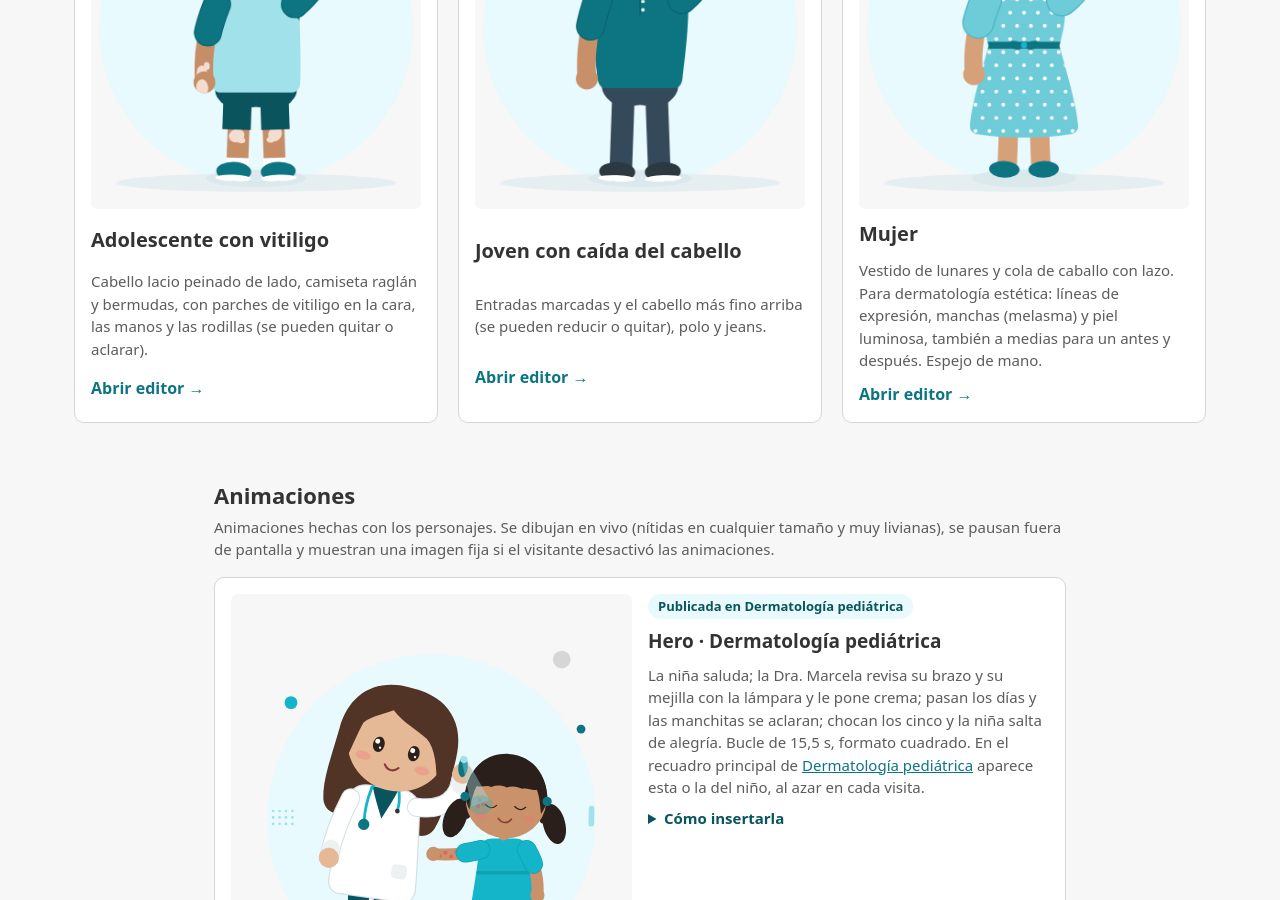
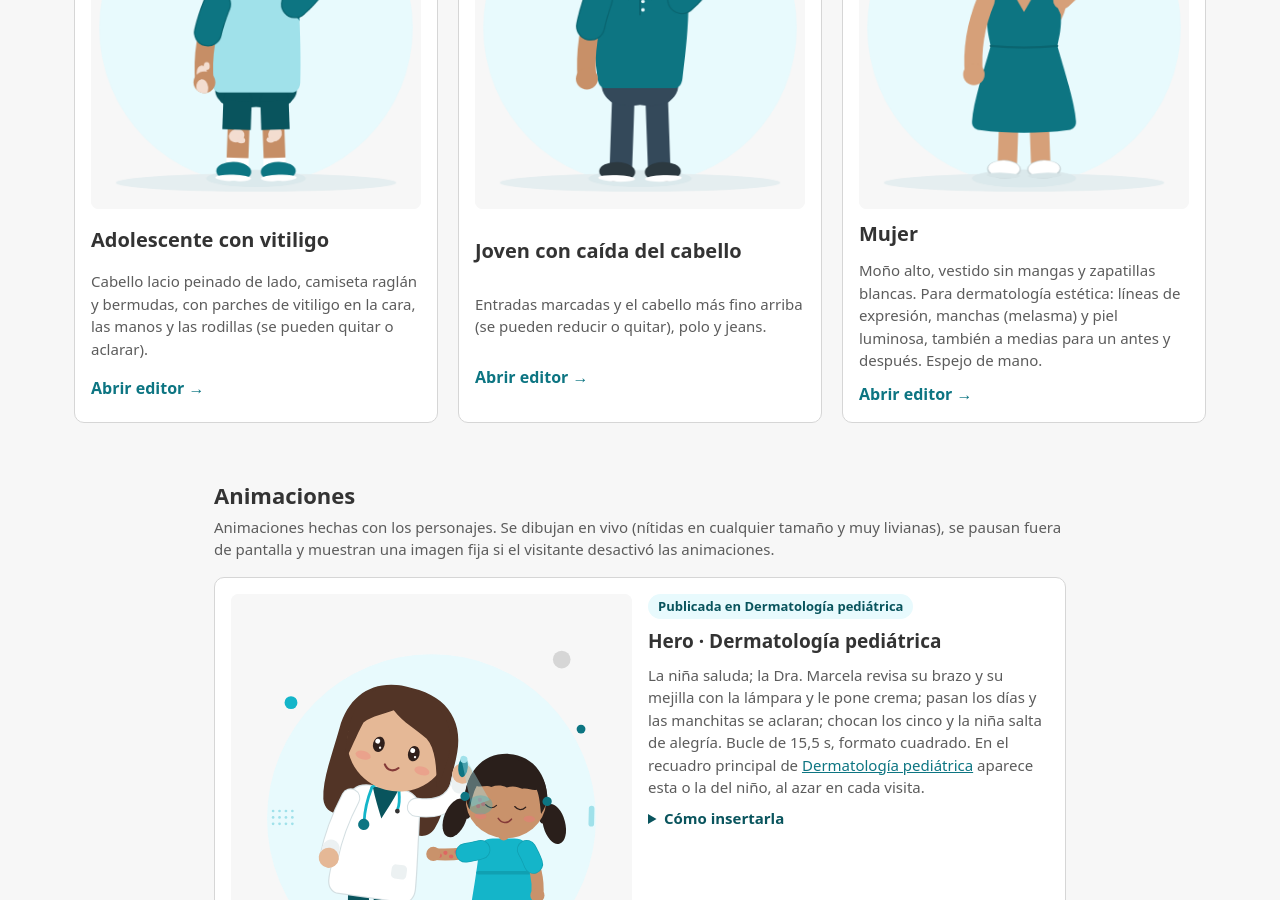
Before and after one commit to lexorec/dermasga, a Jekyll site: the page built from avatars.html, in a window 1280 px wide and 900 px high, scrolled down 945 px. Built offline with Jekyll 4.4.1, drawn with Linux system fonts in a browser that asks for light colours; some web fonts are replaced; part of the change alters nothing that is shown.

Commit message:
Woman avatar: top bun and a modern dress; subtler expression lines
Hair pulled back into a centred top bun with a teal scrunchie, a smooth rounded
hairline (no point at the centre), two soft wisps at the temples, visible ears
with pearl studs; replaces the off-centre ponytail and the curtain bangs.
Sleeveless V-neck fit-and-flare dress in deep teal with a fine necklace, and
white sneakers, instead of the polka-dot dress. Expression lines are fewer,
shorter, thinner and closer to the skin tone.

Co-Authored-By: Claude Opus 5.5 <noreply@anthropic.com>

```diff
--- a/assets/js/avatars/woman.js
+++ b/assets/js/avatars/woman.js
@@ -1,45 +1,42 @@
 /* Woman (aesthetic dermatology): rig, poses and drawing for the avatar editor (units: ~100 tall, origin between the feet,
-   y up is negative). Cute style like Dra. Marcela: round face, big eyes; high ponytail with a bow and curtain bangs;
-   polka-dot A-line dress with a round collar. Skin options for before/after scenes, each on/off or 0–1: expression lines,
-   melasma spots and luminous skin. Prop: a hand mirror in the right hand. */
+   y up is negative). Cute style like Dra. Marcela: round face, big eyes; hair pulled back into a top bun with a scrunchie
+   (the face stays clear); sleeveless V-neck dress and white sneakers. Skin options for before/after scenes, each on/off
+   or 0–1: expression lines, melasma spots and luminous skin. Prop: a hand mirror in the right hand. */
 (function () {
   'use strict';
   const C = {
-    skin: '#d6a079', hair: '#3b2620', shine: '#6b4430', dress: '#6ecbd8', dressEdge: '#4fb6c5', dot: '#ffffff', collar: '#ffffff',
-    collarEdge: '#c9ecf2', ribbon: '#0d7582', bow: '#14b5c9', shoe: '#0d7582', lash: '#30201c', lip: '#d4777a', blush: '#eaa28c',
-    line: '#a36f50', spot: '#a8714f', frame: '#0d7582', glass: '#e8fafd'
+    skin: '#d6a079', ear: '#c48d67', hair: '#3b2620', shine: '#6b4430', scrunchie: '#14b5c9', scrunchieEdge: '#0f97a8',
+    dress: '#0d7582', seam: '#0a6570', chain: '#c9a54a', pendant: '#a0e1ea', stud: '#ffffff', studEdge: '#d6e4e7',
+    shoe: '#ffffff', shoeEdge: '#c9d6d9', sole: '#d6e4e7', lash: '#30201c', lip: '#d4777a', blush: '#eaa28c',
+    line: '#b8835f', spot: '#a8714f', frame: '#0d7582', glass: '#e8fafd'
   };
   // head space: origin at the head centre, eyes at y 2.6; a round face
   const HEAD_RX = 17.2, HEAD_RY = 16.6;
   const faceClip = ctx => { ctx.beginPath(); ctx.ellipse(0, 0, HEAD_RX, HEAD_RY, 0, 0, Math.PI * 2); ctx.clip(); };
-  // high ponytail (behind the head): a round puff on top and the tail swinging down behind the right side
-  const PUFF = [9.0, -17.4, 7.6, 6.2];
-  const TAIL = [['M', 10.4, -19.0], ['C', 20.6, -16.8, 23.6, -4.4, 20.6, 8.8], ['C', 19.8, 12.6, 16.8, 13.8, 15.0, 11.8],
-    ['C', 17.6, 3.8, 15.8, -7.0, 8.4, -12.6], ['Z']];
-  // front hair: crown with curtain bangs parted in the middle, down to short sideburns
-  const FRONT = [['M', -17.8, 2.0], ['C', -19.6, -8.4, -13.2, -18.6, 0, -18.8], ['C', 13.2, -18.6, 19.6, -8.4, 17.8, 2.0],
-    ['C', 17.2, 3.4, 15.8, 3.2, 15.4, 1.6], ['C', 15.4, -3.4, 13.4, -7.4, 9.4, -8.4], ['C', 6.2, -9.2, 2.6, -8.0, 0.4, -11.4],
-    ['C', -2.6, -8.0, -6.2, -9.2, -9.4, -8.4], ['C', -13.4, -7.4, -15.4, -3.4, -15.4, 1.6], ['C', -15.8, 3.2, -17.2, 3.4, -17.8, 2.0], ['Z']];
-  // soft locks framing the face, from the temples to the jaw
-  const LOCKS = [[['M', -15.8, -2.4], ['C', -17.6, 3.0, -17.0, 8.4, -14.4, 12.2], ['C', -15.6, 7.6, -15.4, 2.6, -13.8, -1.6], ['Z']],
-    [['M', 15.8, -2.4], ['C', 17.6, 3.0, 17.0, 8.4, 14.4, 12.2], ['C', 15.6, 7.6, 15.4, 2.6, 13.8, -1.6], ['Z']]];
+  // hair pulled back: a smooth cap with a rounded hairline, a bun on top and two soft wisps at the temples
+  const CAP = [['M', -17.4, -2.0], ['C', -18.6, -11.4, -10.8, -18.4, 0, -18.4], ['C', 10.8, -18.4, 18.6, -11.4, 17.4, -2.0],
+    ['C', 16.2, -1.4, 15.4, -3.2, 14.8, -5.0], ['C', 12.6, -9.6, 7.0, -11.6, 0, -11.6], ['C', -7.0, -11.6, -12.6, -9.6, -14.8, -5.0],
+    ['C', -15.4, -3.2, -16.2, -1.4, -17.4, -2.0], ['Z']];
+  const WISPS = [[['M', -13.8, -6.6], ['C', -15.6, -2.0, -15.2, 3.0, -13.4, 6.6]], [['M', 13.8, -6.6], ['C', 15.6, -2.0, 15.2, 3.0, 13.4, 6.6]]];
   const BROWS = [[['M', -9.2, -2.2], ['C', -7.8, -3.4, -5.6, -3.6, -4.0, -2.8]], [['M', 9.2, -2.2], ['C', 7.8, -3.4, 5.6, -3.6, 4.0, -2.8]]];
-  // expression lines: forehead (between the bangs), crow's feet, under the eyes and the folds beside the mouth
+  // expression lines, kept subtle: a faint forehead line, crow's feet, a soft line under the eyes, short folds by the mouth
   const LINES = [
-    [['M', -3.6, -6.8], ['C', -1.2, -7.4, 1.2, -7.4, 3.6, -6.8]], [['M', -3.0, -5.2], ['C', -1.0, -5.7, 1.0, -5.7, 3.0, -5.2]],
-    [['M', 9.6, 1.2], ['L', 11.3, 0.3]], [['M', 9.9, 2.6], ['L', 11.8, 2.7]], [['M', 9.6, 4.0], ['L', 11.2, 4.9]],
-    [['M', -9.6, 1.2], ['L', -11.3, 0.3]], [['M', -9.9, 2.6], ['L', -11.8, 2.7]], [['M', -9.6, 4.0], ['L', -11.2, 4.9]],
-    [['M', 4.4, 6.5], ['C', 5.6, 7.2, 7.4, 7.2, 8.4, 6.4]], [['M', -4.4, 6.5], ['C', -5.6, 7.2, -7.4, 7.2, -8.4, 6.4]],
-    [['M', 3.6, 5.6], ['C', 5.0, 7.2, 5.2, 9.2, 4.4, 11.0]], [['M', -3.6, 5.6], ['C', -5.0, 7.2, -5.2, 9.2, -4.4, 11.0]]
+    [['M', -3.2, -6.4], ['C', -1.0, -6.9, 1.0, -6.9, 3.2, -6.4]],
+    [['M', 9.7, 1.6], ['L', 11.1, 0.9]], [['M', 9.8, 3.2], ['L', 11.3, 3.6]],
+    [['M', -9.7, 1.6], ['L', -11.1, 0.9]], [['M', -9.8, 3.2], ['L', -11.3, 3.6]],
+    [['M', 4.8, 6.6], ['C', 5.8, 7.1, 7.0, 7.1, 7.8, 6.6]], [['M', -4.8, 6.6], ['C', -5.8, 7.1, -7.0, 7.1, -7.8, 6.6]],
+    [['M', 3.9, 7.0], ['C', 4.8, 8.1, 4.9, 9.4, 4.4, 10.4]], [['M', -3.9, 7.0], ['C', -4.8, 8.1, -4.9, 9.4, -4.4, 10.4]]
   ];
   // melasma: irregular patches on both cheekbones, the upper lip and the forehead; [x, y, rx, ry, rotation]
   const SPOTS = [[9.0, 5.8, 2.7, 1.9, 0.3], [10.9, 4.5, 1.7, 1.2, 0], [7.5, 7.0, 1.4, 1.0, 0.2], [-9.2, 5.6, 2.5, 1.8, -0.3],
     [-11.1, 4.3, 1.6, 1.1, 0], [-7.7, 7.2, 1.3, 1.0, -0.2], [0, 8.4, 2.2, 0.7, 0], [1.4, -6.0, 2.2, 1.0, 0.1]];
-  // A-line dress, knee length
-  const DRESS = [['M', -4.8, -56.4], ['C', -8.8, -56.6, -11.4, -54.8, -11.8, -50.8], ['C', -12.2, -46.4, -11.0, -41.8, -10.2, -38.8],
-    ['C', -12.6, -30.2, -15.2, -21.4, -15.6, -15.8], ['C', -15.7, -14.4, -14.8, -13.4, -13.4, -13.3], ['C', -9.0, -12.5, -4.4, -12.3, 0, -12.3],
-    ['C', 4.4, -12.3, 9.0, -12.5, 13.4, -13.3], ['C', 14.8, -13.4, 15.7, -14.4, 15.6, -15.8], ['C', 15.2, -21.4, 12.6, -30.2, 10.2, -38.8],
-    ['C', 11.0, -41.8, 12.2, -46.4, 11.8, -50.8], ['C', 11.4, -54.8, 8.8, -56.6, 4.8, -56.4], ['Z']];
+  // bare shoulders under a sleeveless V-neck dress that flares from the waist to just above the knee
+  const SHOULDERS = [['M', -5.0, -57.6], ['C', -9.2, -57.4, -12.0, -55.6, -12.2, -52.0], ['C', -12.3, -49.6, -11.2, -47.2, -10.2, -45.6],
+    ['L', 10.2, -45.6], ['C', 11.2, -47.2, 12.3, -49.6, 12.2, -52.0], ['C', 12.0, -55.6, 9.2, -57.4, 5.0, -57.6], ['Z']];
+  const DRESS = [['M', -4.2, -55.8], ['L', -7.8, -56.0], ['C', -8.6, -52.4, -9.8, -49.6, -10.6, -47.8], ['C', -10.9, -44.4, -10.2, -41.4, -9.6, -38.8],
+    ['C', -12.0, -30.4, -14.6, -22.6, -15.0, -17.0], ['C', -15.1, -15.6, -14.2, -14.6, -12.8, -14.5], ['C', -8.6, -13.9, -4.2, -13.7, 0, -13.7],
+    ['C', 4.2, -13.7, 8.6, -13.9, 12.8, -14.5], ['C', 14.2, -14.6, 15.1, -15.6, 15.0, -17.0], ['C', 14.6, -22.6, 12.0, -30.4, 9.6, -38.8],
+    ['C', 10.2, -41.4, 10.9, -44.4, 10.6, -47.8], ['C', 9.8, -49.6, 8.6, -52.4, 7.8, -56.0], ['L', 4.2, -55.8], ['L', 0, -48.6], ['Z']];
 
   const ARM = { L1: 11.2, L2: 10.7 };
   const SH = { L: { x: -11.0, y: -52.0 }, R: { x: 11.0, y: -52.0 } };
@@ -52,7 +49,7 @@
     arm: ARM, leg: { L1: 9.2, L2: 8.8 },
     shoulders: SH,
     hips: { L: { x: -4.2, y: -22.4 }, R: { x: 4.2, y: -22.4 } },
-    hipPivot: { x: 0, y: -23 }, neck: { x: 0, y: -56.6 }, headAbove: 16.4, headHandle: 29, leanHandle: { x: 0, y: -36 },
+    hipPivot: { x: 0, y: -23 }, neck: { x: 0, y: -56.6 }, headAbove: 16.4, headHandle: 34, leanHandle: { x: 0, y: -36 },
     defaults: {
       armL: { a1: -16, a2: 14 }, armR: { a1: 16, a2: -14 }, legL: { a1: -2, a2: 0 }, legR: { a1: 2, a2: 0 },
       lines: false, spots: false, glow: false, mirror: false, blink: false, mouth: false, mask: false
@@ -66,7 +63,7 @@
       ['Con espejo', ({ ik }) => ({ armR: ik(SH.R, { x: 20.6, y: -59.8 }, ARM.L1, ARM.L2, 1), mirror: true, tilt: 4 })],   // beside the face
       ['Tocándose la mejilla', ({ ik }) => ({ armR: ik(SH.R, { x: 11.2, y: -67.4 }, ARM.L1, ARM.L2, 1), tilt: 6 })],
       ['Manos en la cintura', ({ ik }) => ({
-        armL: ik(SH.L, { x: -12.2, y: -38.0 }, ARM.L1, ARM.L2, -1), armR: ik(SH.R, { x: 12.2, y: -38.0 }, ARM.L1, ARM.L2, 1)
+        armL: ik(SH.L, { x: -11.8, y: -38.0 }, ARM.L1, ARM.L2, -1), armR: ik(SH.R, { x: 11.8, y: -38.0 }, ARM.L1, ARM.L2, 1)
       })],
       ['Caminar', { legL: { a1: -12, a2: 8 }, legR: { a1: 8, a2: -4 }, armL: { a1: -20, a2: 8 }, armR: { a1: 12, a2: -6 } }],
       ['Brazos arriba', { armL: { a1: -144, a2: -22 }, armR: { a1: 144, a2: 22 }, mouth: true }],
@@ -77,32 +74,27 @@
       const amount = v => (v === true ? 1 : Math.max(0, Math.min(1, +v || 0)));   // on/off, or 0–1 for before/after scenes
       const lines = amount(pose.lines), spots = amount(pose.spots), glow = amount(pose.glow);
 
-      use(S.head);                                                            // ponytail behind the head
-      H.fill(ctx, TAIL, C.hair);
-      H.ellipse(ctx, PUFF[0], PUFF[1], PUFF[2], PUFF[3], C.hair);
-
       use(S.root);
-      for (const [lg, side] of [[g.legL, -1], [g.legR, 1]]) {         // legs below the skirt, flats
-        H.leg(ctx, lg, { w: 5.6, color: C.skin, shoe: { dx: side * 0.8, dy: 1.3, rx: 4.4, ry: 2.4, color: C.shoe } });
+      for (const [lg, side] of [[g.legL, -1], [g.legR, 1]]) {         // legs below the skirt, white sneakers turned with the shin
+        ctx.lineCap = 'round'; ctx.lineJoin = 'round';
+        ctx.beginPath(); ctx.moveTo(lg.S.x, lg.S.y); ctx.lineTo(lg.E.x, lg.E.y); ctx.lineTo(lg.W.x, lg.W.y);
+        ctx.strokeStyle = C.skin; ctx.lineWidth = 5.6; ctx.stroke();
+        ctx.save(); ctx.translate(lg.W.x, lg.W.y); ctx.rotate(-lg.end * Math.PI / 180);
+        H.ellipse(ctx, side * 0.9, 1.3, 4.9, 2.7, C.shoeEdge);
+        H.ellipse(ctx, side * 0.9, 1.1, 4.5, 2.35, C.shoe);
+        H.ellipse(ctx, side * 1.0, 3.1, 4.8, 0.8, C.sole);
+        ctx.restore();
       }
 
       use(S.body);
+      H.fill(ctx, SHOULDERS, C.skin);
       H.fill(ctx, DRESS, C.dress);
-      ctx.save(); H.path(ctx, DRESS); ctx.clip();                             // polka dots and the ribbon at the waist
-      for (let row = 0; row < 12; row++) {
-        for (let col = 0; col < 9; col++) H.ellipse(ctx, -16 + col * 4 + (row % 2) * 2, -56 + row * 3.8, 0.55, 0.55, C.dot);
-      }
-      ctx.fillStyle = C.ribbon; ctx.fillRect(-14, -40.0, 28, 2.0);
-      ctx.restore();
-      H.ellipse(ctx, -2.4, -39.0, 1.9, 1.2, C.ribbon, 0.35); H.ellipse(ctx, 2.4, -39.0, 1.9, 1.2, C.ribbon, -0.35);   // little bow
-      H.ellipse(ctx, 0, -39.0, 0.9, 0.9, C.bow);
-      for (const sx of [-1, 1]) {                                             // round collar
-        H.ellipse(ctx, sx * 2.9, -54.4, 3.2, 2.2, C.collarEdge, sx * 0.35);
-        H.ellipse(ctx, sx * 2.9, -54.6, 2.9, 1.9, C.collar, sx * 0.35);
-      }
+      H.stroke(ctx, [['M', -9.6, -38.8], ['C', -3.2, -38.2, 3.2, -38.2, 9.6, -38.8]], C.seam, 0.6);   // waist seam
+      H.stroke(ctx, [['M', -3.2, -56.4], ['C', -2.2, -53.4, 2.2, -53.4, 3.2, -56.4]], C.chain, 0.35);  // fine necklace
+      H.ellipse(ctx, 0, -53.8, 0.75, 0.75, C.pendant);
       H.ellipse(ctx, 0, -57.4, 2.8, 3.0, C.skin);                           // neck (shows when the head tilts)
 
-      const armStyle = { w: 5.2, color: C.skin, hand: 3.1, handColor: C.skin, cap: { to: 0.3, w: 8.6, color: C.dress, edge: C.dressEdge } };
+      const armStyle = { w: 5.2, color: C.skin, hand: 3.1, handColor: C.skin };
       const drawArm = (ga, withMirror) => {
         H.arm(ctx, ga, armStyle);
         if (!withMirror) return;
@@ -120,13 +112,18 @@
       if (!raised(g.armR)) drawArm(g.armR, pose.mirror);
 
       use(S.head);
+      for (const sx of [-1, 1]) {                                            // ears, visible with the hair up
+        H.ellipse(ctx, sx * 16.6, 3.0, 2.4, 3.2, C.skin);
+        H.ellipse(ctx, sx * 17.2, 3.2, 1.1, 1.9, C.ear);
+      }
       H.ellipse(ctx, 0, 0, HEAD_RX, HEAD_RY, C.skin);
+      for (const sx of [-1, 1]) { H.ellipse(ctx, sx * 16.9, 5.9, 0.95, 0.95, C.studEdge); H.ellipse(ctx, sx * 16.9, 5.8, 0.75, 0.75, C.stud); }
       if (spots > 0) {                                                        // melasma under the features, inside the face
         ctx.save(); faceClip(ctx); ctx.globalAlpha *= 0.5 * spots;
         for (const [x, y, rx, ry, rot] of SPOTS) H.ellipse(ctx, x, y, rx, ry, C.spot, rot);
         ctx.restore();
       }
-      if (lines > 0) { ctx.save(); ctx.globalAlpha *= 0.6 * lines; for (const l of LINES) H.stroke(ctx, l, C.line, 0.45); ctx.restore(); }
+      if (lines > 0) { ctx.save(); ctx.globalAlpha *= 0.4 * lines; for (const l of LINES) H.stroke(ctx, l, C.line, 0.35); ctx.restore(); }
       H.face(ctx, { eyeY: 2.6, eyeDX: 6.4, rx: 2.35, ry: 3.0, mouthY: 9.2, mouthW: 3.0, blush: C.blush, blink: pose.blink, open: pose.mouth });
       if (!pose.mouth) H.ellipse(ctx, 0, 10.2, 2.0, 0.6, C.lip);            // soft lip colour under the smile line
       if (!pose.blink) {                                                      // curled lashes at the outer corners
@@ -138,7 +135,7 @@
       for (const b of BROWS) H.stroke(ctx, b, C.hair, 0.8);
       if (glow > 0) {                                                         // luminous skin: soft light on cheekbones, forehead, chin
         ctx.save(); faceClip(ctx);
-        for (const [x, y, rx, ry, rot] of [[9.0, 4.0, 4.8, 2.2, -0.35], [-9.0, 4.0, 4.8, 2.2, 0.35], [0, -6.2, 3.2, 1.4, 0], [0, 13.2, 2.2, 1.1, 0]]) {
+        for (const [x, y, rx, ry, rot] of [[9.0, 4.0, 4.8, 2.2, -0.35], [-9.0, 4.0, 4.8, 2.2, 0.35], [0, -6.4, 3.4, 1.5, 0], [0, 13.2, 2.2, 1.1, 0]]) {
           ctx.save(); ctx.translate(x, y); ctx.rotate(rot); ctx.scale(rx, ry);
           const lg = ctx.createRadialGradient(0, 0, 0, 0, 0, 1);
           lg.addColorStop(0, 'rgba(255, 246, 236, ' + (0.38 * glow) + ')'); lg.addColorStop(1, 'rgba(255, 246, 236, 0)');
@@ -148,13 +145,14 @@
         ctx.restore();
       }
       if (pose.mask) { ctx.save(); ctx.translate(0, 1.0); ctx.scale(1.04, 1.04); H.mask(ctx); ctx.restore(); }
-      H.fill(ctx, FRONT, C.hair);
-      for (const lock of LOCKS) H.fill(ctx, lock, C.hair);
-      H.stroke(ctx, [['M', -11.4, -13.6], ['C', -9.0, -15.8, -6.0, -17.0, -3.4, -17.2]], C.shine, 1.1);   // shine on the hair
-      H.stroke(ctx, [['M', 4.2, -16.8], ['C', 6.0, -16.4, 7.6, -15.6, 8.8, -14.6]], C.shine, 0.8);
-      H.ellipse(ctx, 11.6, -20.0, 2.4, 1.5, C.bow, -0.5);                    // bow at the ponytail
-      H.ellipse(ctx, 15.2, -21.4, 2.4, 1.5, C.bow, 0.3);
-      H.ellipse(ctx, 13.4, -20.8, 1.0, 1.0, C.ribbon);
+      H.ellipse(ctx, 0, -21.0, 7.0, 6.6, C.hair);                             // top bun, then the smooth cap in front of its base
+      H.stroke(ctx, [['M', -3.6, -21.2], ['C', -3.0, -25.0, 3.0, -25.2, 3.8, -21.8], ['C', 4.2, -19.4, 1.0, -19.0, -0.4, -20.6]], C.shine, 0.8);
+      H.fill(ctx, CAP, C.hair);
+      H.ellipse(ctx, 0, -18.4, 5.8, 2.0, C.scrunchieEdge);                    // scrunchie
+      H.ellipse(ctx, 0, -18.6, 5.4, 1.7, C.scrunchie);
+      for (const x of [-3.0, 0, 3.0]) H.stroke(ctx, [['M', x - 0.5, -19.6], ['L', x + 0.5, -17.6]], C.scrunchieEdge, 0.4);
+      for (const w of WISPS) H.stroke(ctx, w, C.hair, 0.9);
+      H.stroke(ctx, [['M', -10.4, -12.2], ['C', -8.4, -14.2, -5.6, -15.4, -2.6, -15.8]], C.shine, 0.9);   // shine on the crown
 
       use(S.body);                                                            // raised arms go in front of the hair
       if (raised(g.armL)) drawArm(g.armL, false);
--- a/avatars.html
+++ b/avatars.html
@@ -73,7 +73,7 @@ ad_formats:
   <a class="card" href="{{ '/avatar-woman.html' | relative_url }}">
     <canvas data-avatar="woman" aria-hidden="true"></canvas>
     <h2>Mujer</h2>
-    <p>Vestido de lunares y cola de caballo con lazo. Para dermatología estética: líneas de expresión, manchas (melasma) y piel
+    <p>Moño alto, vestido sin mangas y zapatillas blancas. Para dermatología estética: líneas de expresión, manchas (melasma) y piel
       luminosa, también a medias para un antes y después. Espejo de mano.</p>
     <span class="open">Abrir editor →</span>
   </a>
```
